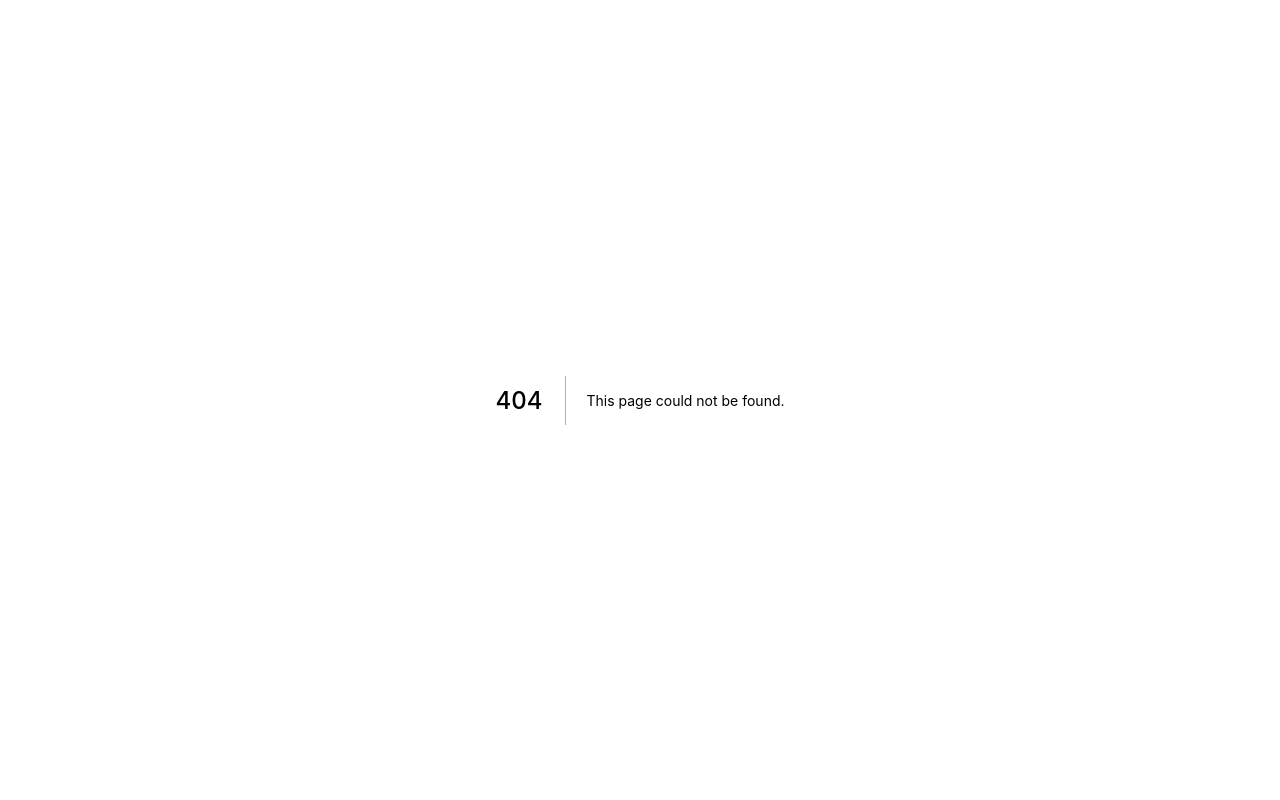
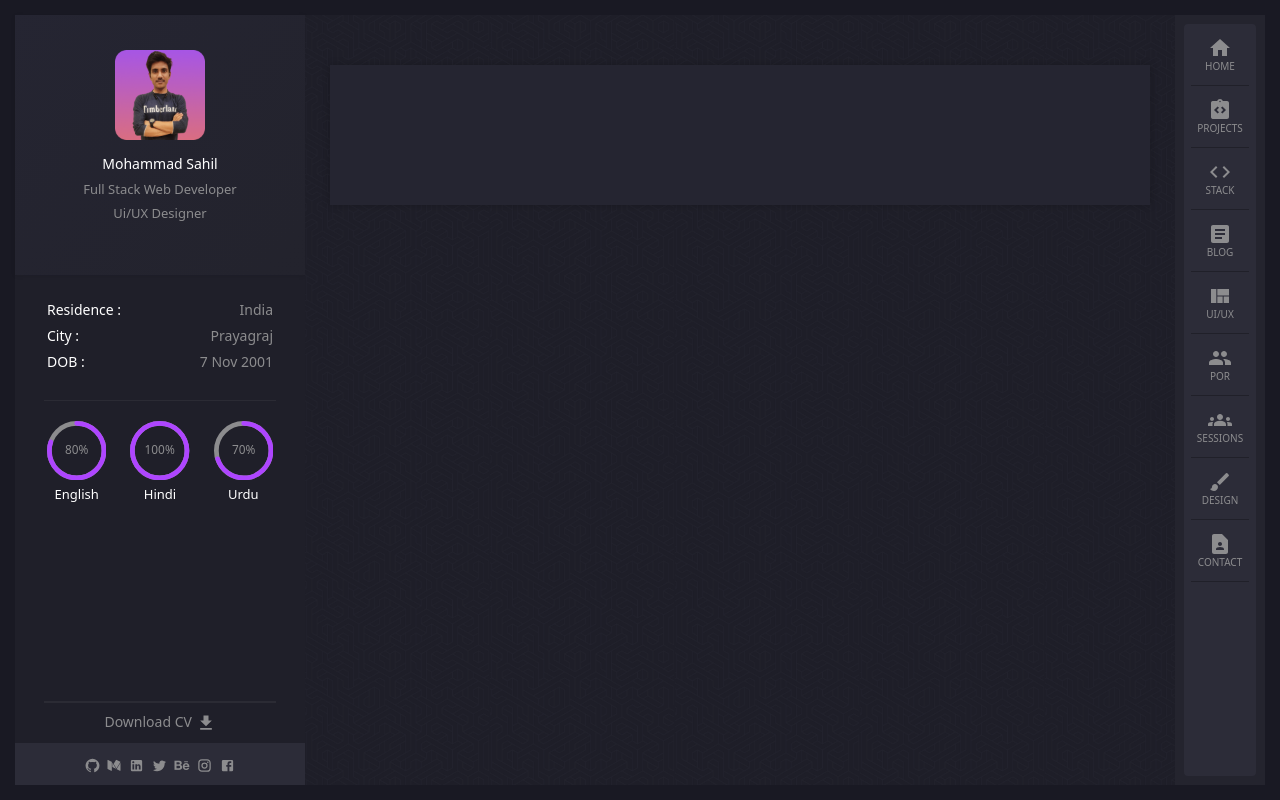
Before and after one commit to fly0305/portfolio-next.js-chakra, a Next.js app: page /projects in a window 1280 px wide. Before the commit this address had no page. Built offline with nearby package versions, Linux system fonts and the light colour scheme.

Commit message:
issue resolved

```diff
--- a/components/Layout.tsx
+++ b/components/Layout.tsx
@@ -1,10 +1,17 @@
 import React from 'react'
+import Head from 'next/head'
 import Sidebar from './Sidebar'
 import Navbar from './Navbar'
 import styles from '../styles/Layout.module.css'
 
 const Layout = ({ children }) => {
   return (
+    <>
+      <Head>
+    <title>Mohammad Sahil | Portfolio</title>
+    <meta name="description" content="Generated by create next app" />
+    <link rel="icon" href="/favicon.ico" />
+  </Head>
     <div className={styles.layout_container}>
         <div className={styles.layout_margin}>
             <div className="layout_margin_container d-flex">
@@ -17,6 +24,7 @@ const Layout = ({ children }) => {
             </div>
         </div>
     </div>
+    </>
   )
 }
 
--- /dev/null
+++ b/pages/projects.tsx
@@ -0,0 +1,24 @@
+import Button from "@mui/material/Button"
+// import Image from 'next/image'
+import styles from '../styles/Home.module.css'
+import Layout from '../components/Layout'
+
+export default function Home() {
+
+  return (
+    <>
+      <Layout>
+
+          <div className={styles.home_container_container}>
+          <div className={styles.home_banner}>
+               <div>
+
+               </div>
+            </div>
+
+          </div>
+
+      </Layout>
+    </>
+  )
+}
```
Also changed, not shown: pages/index.tsx (+1 -10 lines).
